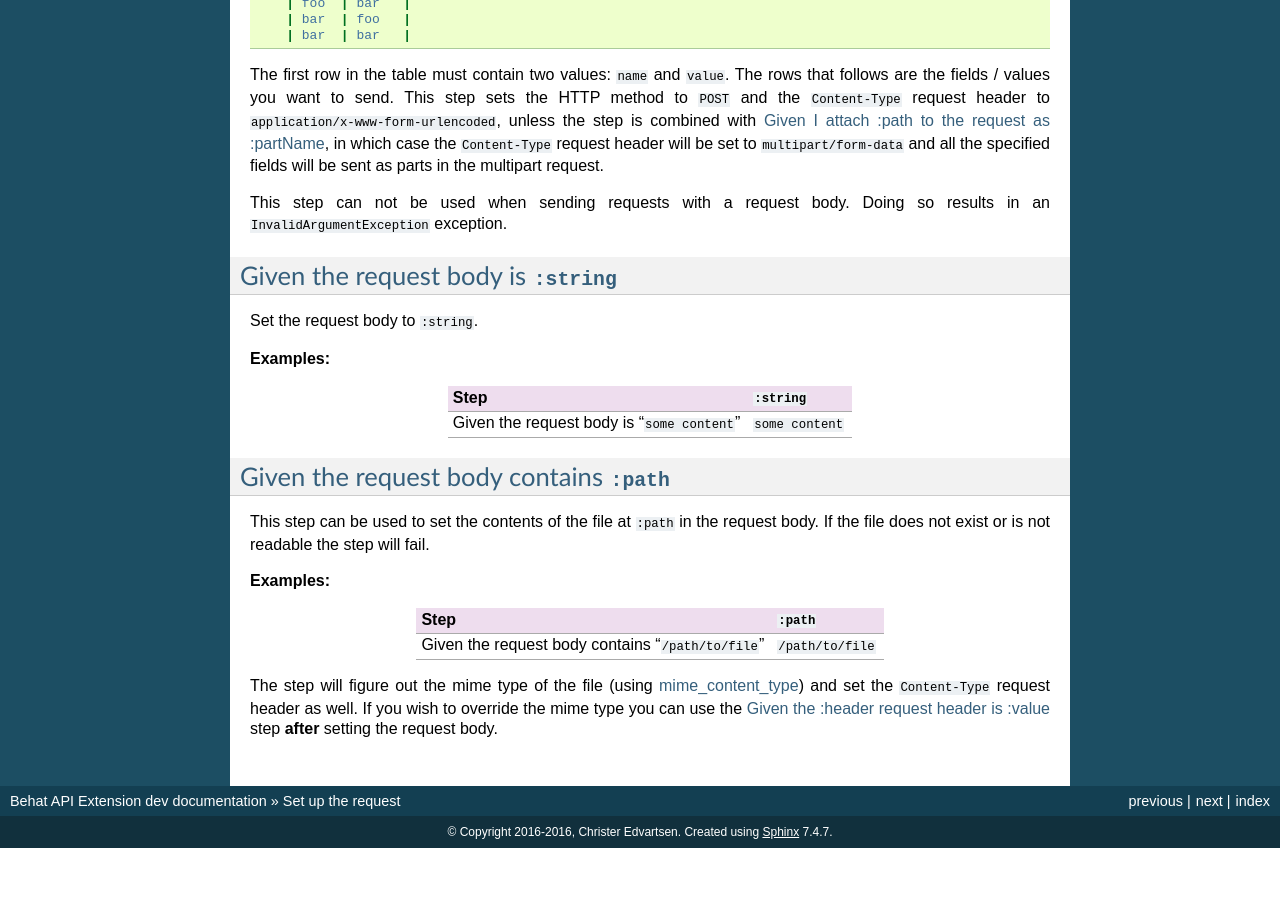
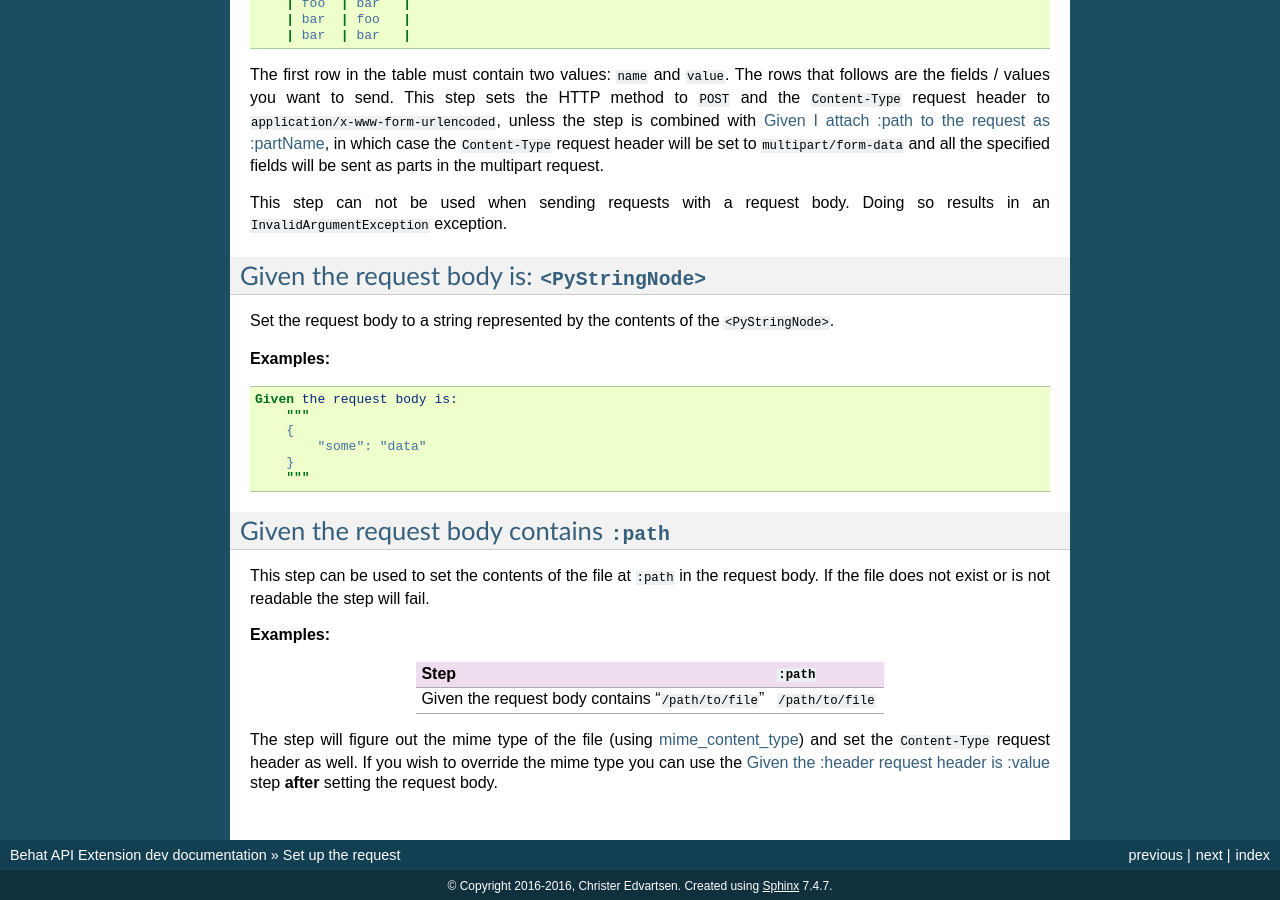
Before and after one commit to imbo/behat-api-extension, a Sphinx documentation site: the page built from docs/guide/setup-request.rst, in a window 1280 px wide and 900 px high, scrolled down 1709 px. Built offline with Sphinx 7.4.7, drawn with Linux system fonts in a browser that asks for light colours; before the commit the page ends 2557 px from its top, so only the background shows below that; some of the changed text lies outside the part shown.

Commit message:
Use a PyStringNode instead of a regular string when setting request body

```diff
--- a/docs/guide/setup-request.rst
+++ b/docs/guide/setup-request.rst
@@ -86,18 +86,21 @@ The first row in the table must contain two values: ``name`` and ``value``. The
 
 This step can not be used when sending requests with a request body. Doing so results in an ``InvalidArgumentException`` exception.
 
-Given the request body is ``:string``
--------------------------------------
+Given the request body is: ``<PyStringNode>``
+---------------------------------------------
 
-Set the request body to ``:string``.
+Set the request body to a string represented by the contents of the ``<PyStringNode>``.
 
 **Examples:**
 
-============================================  ================
-Step                                          ``:string``
-============================================  ================
-Given the request body is "``some content``"  ``some content``
-============================================  ================
+.. code-block:: gherkin
+
+    Given the request body is:
+        """
+        {
+            "some": "data"
+        }
+        """
 
 Given the request body contains ``:path``
 -----------------------------------------
```
Also changed, not shown: 2 other files.
